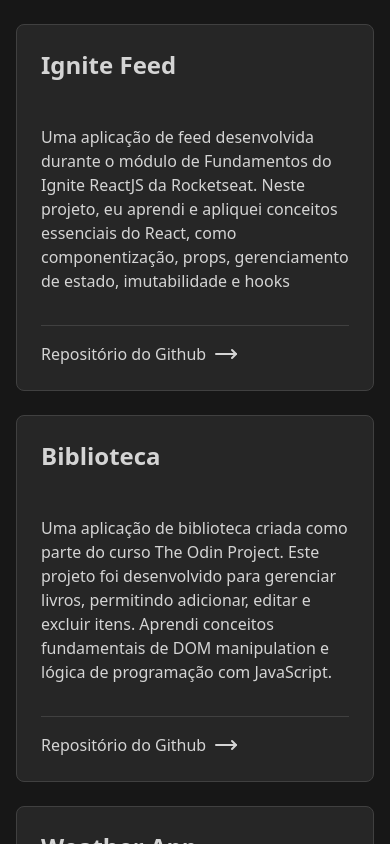
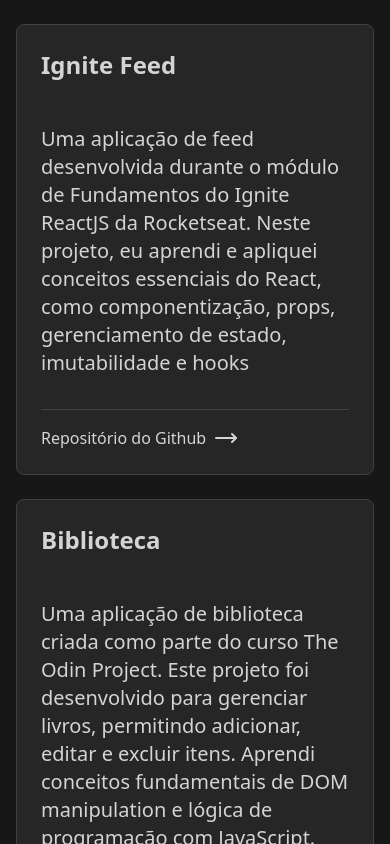
Before and after one commit to igcarvalhaes/portfolio-1, a React (Vite) app: page / in a window 390 px wide. Shown: the part 980-1824 px from the top of the page. Built offline with nearby package versions, Linux system fonts and the light colour scheme.

Commit message:
Style: aumentei tamanho da fonte do card em telas maiores

```diff
--- a/src/components/ProjetosCard.tsx
+++ b/src/components/ProjetosCard.tsx
@@ -17,7 +17,7 @@ export function ProjetosCard({
     <article className="p-6 rounded-lg border-1 border-neutral-700 bg-neutral-800 max-w-2xl  md:max-w-7xl">
       <div className="flex flex-col md:p-12">
         <div className="flex justify-between mb-3 pb-4 ">
-          <span className="font-bold text-2xl md:text-3xl">
+          <span className="font-bold text-2xl  md:text-3xl">
             <a
               className="relative hover:text-neutral-100 after:content-[''] after:bg-neutral-300 after:h-[3px] after:w-0 after:left-0 after:-bottom-[5px] after:rounded-xl after:absolute after:transition-width after:transition-all after:duration-500 hover:after:w-full"
               target="_blank"
@@ -28,7 +28,7 @@ export function ProjetosCard({
           </span>
         </div>
         <div className="pt-4 mb-4">
-          <p className="text-1xl md:text-2xl text-left">{descricao}</p>
+          <p className="text-xl md:text-2xl text-left">{descricao}</p>
         </div>
         <div className="pt-4 mt-4 border-t border-neutral-700">
           <a
```
